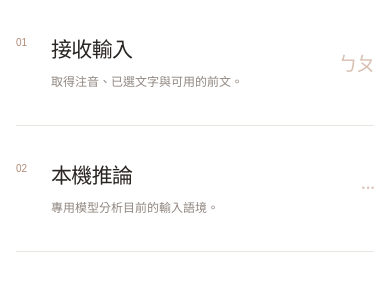
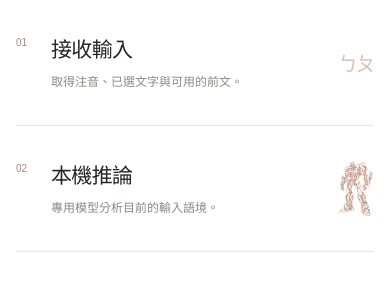
Before and after one commit to llavon-ime/llavon-web, a Nuxt app: page / in a window 390 px wide. Shown: the part 2620-2908 px from the top of the page. Built offline with nearby package versions, Linux system fonts and the light colour scheme.

Commit message:
update transformer

```diff
--- a/app/app.vue
+++ b/app/app.vue
@@ -159,7 +159,7 @@ useSeoMeta({
           </div>
           <div class="flow-list" aria-label="輸入法運作流程">
             <div class="flow-item"><span class="flow-step">01</span><div><h3>接收輸入</h3><p>取得注音、已選文字與可用的前文。</p></div><span class="flow-glyph" aria-hidden="true">ㄅㄆ</span></div>
-            <div class="flow-item"><span class="flow-step">02</span><div><h3>本機推論</h3><p>專用模型分析目前的輸入語境。</p></div><span class="flow-glyph" aria-hidden="true">···</span></div>
+            <div class="flow-item"><span class="flow-step">02</span><div><h3>本機推論</h3><p>專用模型分析目前的輸入語境。</p></div><img class="flow-illustration" src="/bumblebee-lineart.png" alt="大黃蜂全身單色插畫" width="1024" height="1536" loading="lazy" decoding="async"></div>
             <div class="flow-item"><span class="flow-step">03</span><div><h3>約束候選</h3><p>從讀音相符的字詞中選出預測結果。</p></div><span class="flow-glyph" aria-hidden="true">字</span></div>
           </div>
         </div>
--- a/app/assets/css/main.css
+++ b/app/assets/css/main.css
@@ -110,6 +110,7 @@ h1 em { color: #a96d57; font-style: normal; }
 .flow-item h3 { margin-bottom: 9px; font-family: "Noto Serif TC", "Songti TC", serif; font-size: 21px; font-weight: 600; letter-spacing: -.03em; }
 .flow-item p { color: #918780; font-size: 12px; line-height: 1.7; margin: 0; }
 .flow-glyph { justify-self: end; color: #d8c0b2; font-family: "Noto Serif TC", serif; font-size: 27px; letter-spacing: -.1em; }
+.flow-illustration { display: block; justify-self: end; width: 72px; height: 108px; object-fit: contain; }
 
 .get-section { background: #fff; border-top: 1px solid #eee9e4; }
 .get-heading { display: flex; align-items: end; justify-content: space-between; gap: 50px; margin-bottom: 49px; }
@@ -222,6 +223,7 @@ h1 em { color: #a96d57; font-style: normal; }
   .section-heading h2, .how-intro h2, .get-heading h2 { font-size: 36px; }
   .flow-item { grid-template-columns: 25px 1fr 40px; gap: 10px; }
   .flow-glyph { font-size: 20px; }
+  .flow-illustration { width: 38px; height: 57px; }
   .footer-inner { display: block; padding-block: 60px; }
   .footer-links { margin-top: 24px; }
   .footer-bottom { flex-direction: column; gap: 7px; }
```
Also changed, not shown: public/bumblebee-lineart.png (added).
